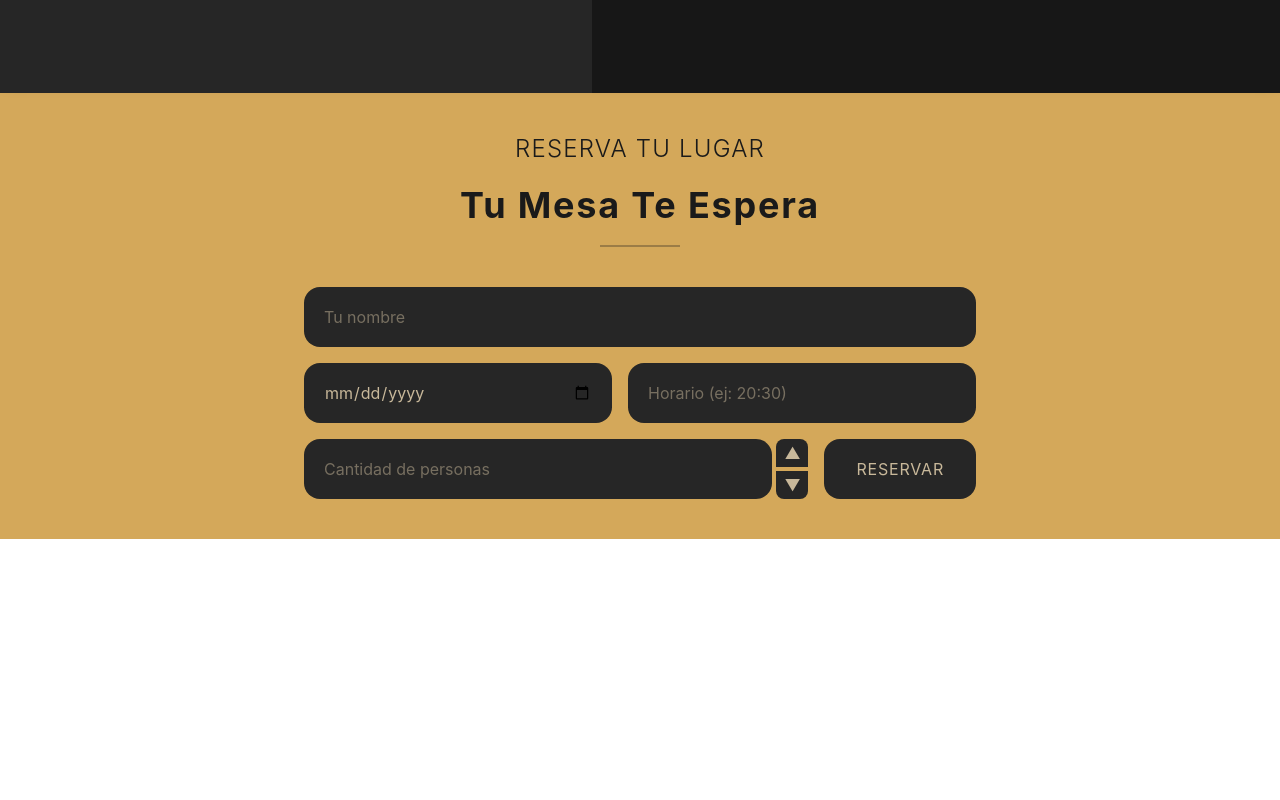
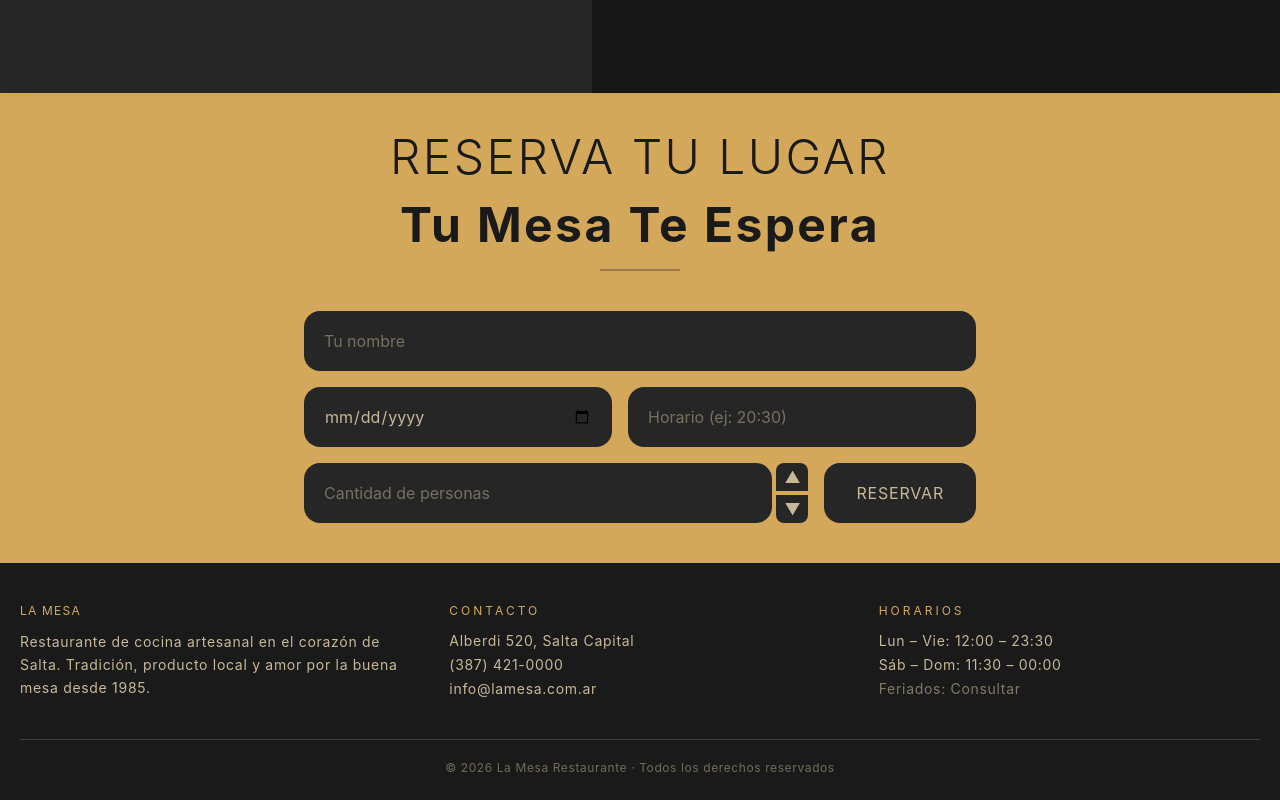
Before and after one commit to LucaLaatigano/Restaurante, a React (Vite) app: page / in a window 1280 px wide. Shown: the part 2387-3187 px from the top of the page. Before the commit the page ends 2926 px from the top, so only its background shows below. Built offline with nearby package versions, Linux system fonts and the light colour scheme; no server answers.

Commit message:
reservas section finished with animations

```diff
--- a/src/components/Footer.jsx
+++ b/src/components/Footer.jsx
@@ -1,3 +1,50 @@
 export default function Footer() {
+    return (
+        <footer className="w-full bg-negro flex flex-col px-5 pt-10 pb-6">
+            <div className="grid grid-cols-1 md:grid-cols-3 gap-8 md:gap-12 pb-10">
 
+                <div className="flex flex-col gap-3">
+                    <span className="font-cormorant text-xs uppercase text-dorado tracking-widest">
+                        LA MESA
+                    </span>
+                    <p className="text-claro text-xs md:text-sm tracking-wider leading-relaxed">
+                        Restaurante de cocina artesanal en el corazón de Salta.{" "}
+                        <span className="hidden md:inline">
+                            Tradición, producto local y amor por la buena mesa
+                        </span>{" "}
+                        desde 1985.
+                    </p>
+                </div>
+
+                <div className="flex flex-col gap-3">
+                    <span className="text-dorado text-xs tracking-[0.25em] uppercase ">
+                        Contacto
+                    </span>
+                    <ul className="flex flex-col gap-1">
+                        <li className="text-claro text-xs md:text-sm tracking-wider">Alberdi 520, Salta Capital</li>
+                        <li className="text-claro text-xs md:text-sm tracking-wider">(387) 421-0000</li>
+                        <li className="text-claro text-xs md:text-sm tracking-wider">info@lamesa.com.ar</li>
+                    </ul>
+                </div>
+
+                <div className="flex flex-col gap-3">
+                    <span className="text-dorado text-xs tracking-[0.25em] uppercase">
+                        Horarios
+                    </span>
+                    <ul className="flex flex-col gap-1">
+                        <li className="text-claro text-xs md:text-sm tracking-wider">Lun – Vie: 12:00 – 23:30</li>
+                        <li className="text-claro text-xs md:text-sm tracking-wider">Sáb – Dom: 11:30 – 00:00</li>
+                        <li className="text-claro text-xs md:text-sm tracking-wider opacity-60">Feriados: Consultar</li>
+                    </ul>
+                </div>
+
+            </div>
+
+            <hr className="border-t border-crema opacity-20" />
+
+            <p className="text-center text-claro text-xs tracking-wider mt-5 opacity-50">
+                © 2026 La Mesa Restaurante · Todos los derechos reservados
+            </p>
+        </footer>
+    )
 }
--- a/src/components/Reservas.jsx
+++ b/src/components/Reservas.jsx
@@ -1,11 +1,64 @@
 import { useState, useRef } from "react"
+import { gsap } from "gsap"
+import { useGSAP } from "@gsap/react"
+import { ScrollTrigger } from "gsap/all"
 
+gsap.registerPlugin(ScrollTrigger)
 export default function Reservas() {
     const [name, setName] = useState("")
     const [date, setDate] = useState("")
     const [hour, setHour] = useState("")
     const [persons, setPersons] = useState(null)
     const dateRef = useRef(null)
+    const container = useRef(null)
+
+    useGSAP(() => {
+        const mm = gsap.matchMedia()
+
+        mm.add("(max-width: 639px)", () => {
+            const items = gsap.utils.toArray(".item", container.current)
+            if (!items.length) return
+
+            gsap.set(items, { opacity: 0, xPercent: -100 })
+
+            items.forEach((item, index) => {
+                gsap.to(item, {
+                    xPercent: 0,
+                    opacity: 1,
+                    duration: 0.5,
+                    ease: "power2.inOut",
+                    delay: index * 0.15,
+                    scrollTrigger: {
+                        trigger: item,
+                        start: "top 110%",
+                        toggleActions: "play none none none"
+                    }
+                })
+            })
+        })
+
+        mm.add("(min-width: 640px)", () => {
+            const items = gsap.utils.toArray(".item", container.current)
+            if (!items.length) return
+
+            gsap.set(items, { opacity: 0, y: 100 })
+
+            gsap.to(items, {
+                y: 0,
+                opacity: 1,
+                duration: 0.5,
+                ease: "power2.inOut",
+                stagger: 0.3,
+                scrollTrigger: {
+                    trigger: container.current,
+                    start: "top 90%",
+                    toggleActions: "play none none none"
+                }
+            })
+        })
+
+        return () => mm.revert()
+    }, { scope: container })
 
     const handleUp = (e) => {
         e.preventDefault()
@@ -44,12 +97,12 @@ export default function Reservas() {
     const inputClass = "px-5 py-5 w-full h-15 text-claro bg-neutral-800 outline-none transition-all duration-300 ease-in-out focus:scale-[1.02] rounded-2xl cursor-pointer"
 
     return (
-        <div className="h-auto w-full bg-dorado -mt-20 pb-10">
+        <div ref={container} className="h-auto w-full bg-dorado -mt-20 pb-10">
             <div className="flex flex-col gap-5 justify-center w-full">
-                <span className="text-2xl font-light tracking-wider text-negro mt-15 text-center">RESERVA TU LUGAR</span>
-                <h3 className="text-4xl font-bold tracking-wider text-negro text-center">Tu Mesa Te Espera</h3>
+                <span className="item text-2xl md:text-3xl lg:text-4xl xl:text-5xl font-light tracking-wider text-negro mt-15 text-center">RESERVA TU LUGAR</span>
+                <h3 className="item text-3xl md:text-4xl lg:text-5xl xl:text-5xl font-bold tracking-wider text-negro text-center">Tu Mesa Te Espera</h3>
                 <div className="flex justify-center">
-                    <div className="w-20 border border-neutral-900/30" />
+                    <div className="w-20 border border-neutral-900/30 item" />
                 </div>
             </div>
             <div className="flex justify-center items-center mt-10 px-4">
@@ -57,12 +110,12 @@ export default function Reservas() {
                     <input
                         type="text"
                         placeholder="Tu nombre"
-                        className={inputClass}
+                        className={`${inputClass} item`}
                         required
                         value={name}
                         onChange={(e) => setName(e.target.value)}
                     />
-                    <div className="flex flex-col sm:flex-row gap-4">
+                    <div className="flex flex-col sm:flex-row gap-4 item">
                         <div className="flex-1 cursor-pointer" onClick={handleDateClick}>
                             <input
                                 ref={dateRef}
@@ -82,7 +135,7 @@ export default function Reservas() {
                             onChange={(e) => setHour(e.target.value)}
                         />
                     </div>
-                    <div className="flex flex-col sm:flex-row gap-4 items-center">
+                    <div className="flex flex-col sm:flex-row gap-4 items-center item">
                         <div className="flex gap-1 flex-1 w-full">
                             <input
                                 type="text"
```
Also changed, not shown: 1 other file (tests, documents, lock files or other folders).
